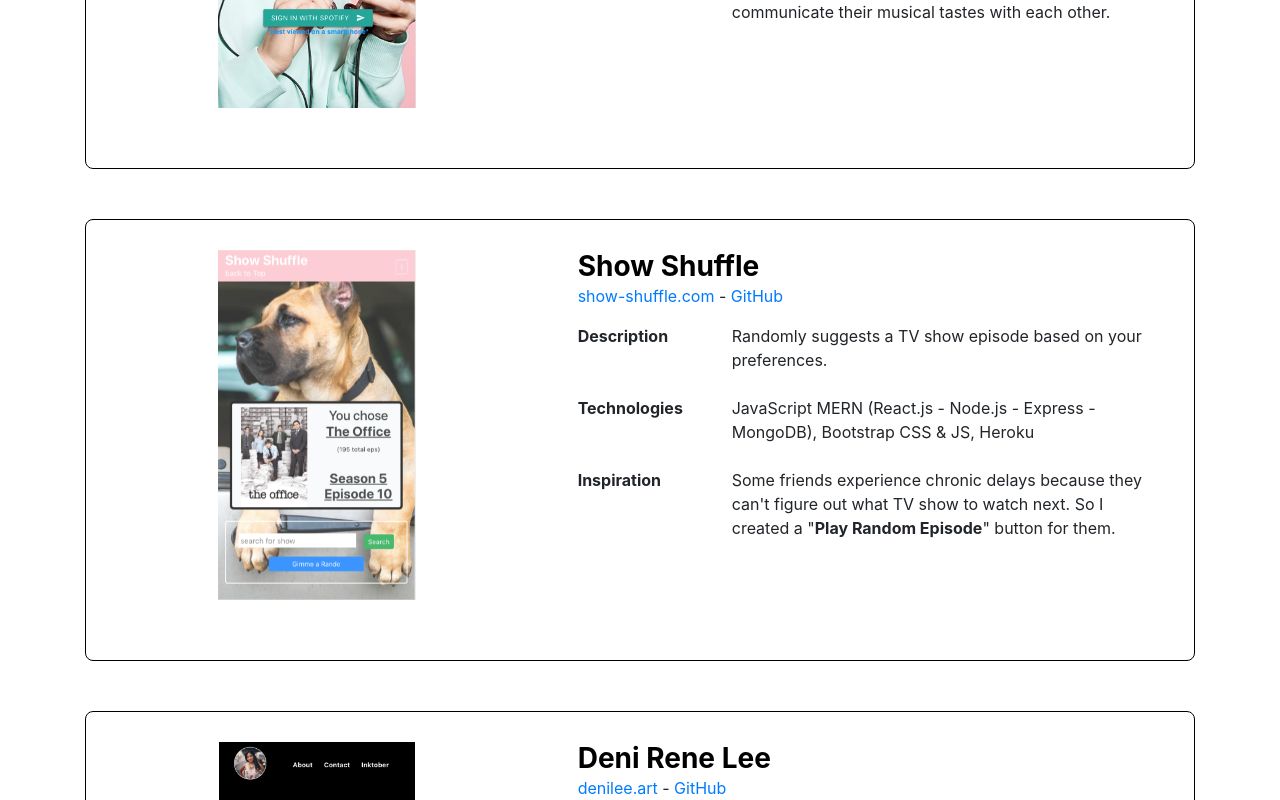
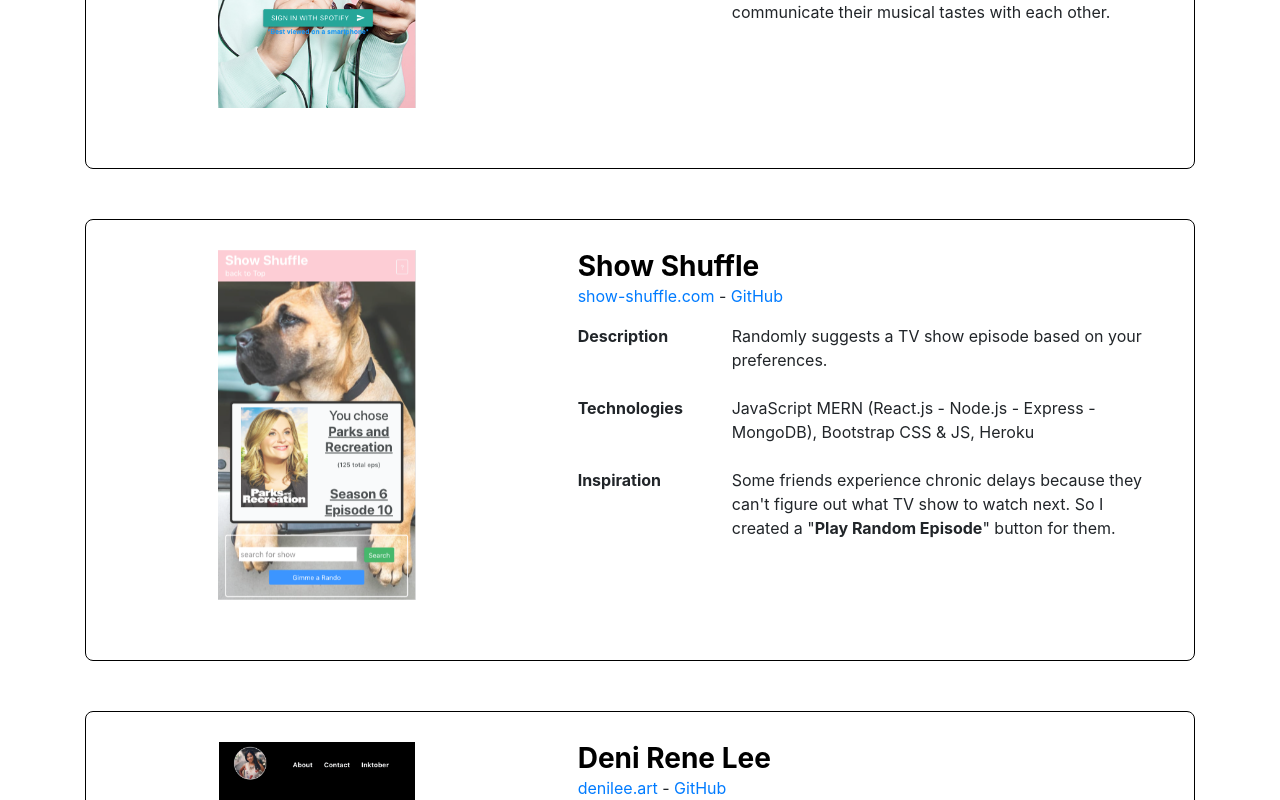
Before and after one commit to johnahnz0rs/z0rs-org, a React (Create React App) app: page / in a window 1280 px wide. Shown: the part 506-1306 px from the top of the page. Built offline with nearby package versions, Linux system fonts and the light colour scheme.

Commit message:
updated portfolio screenshot: show-shuffle

```diff
--- a/src/components/Portfolio.js
+++ b/src/components/Portfolio.js
@@ -6,6 +6,7 @@
 import WhatMusicTall from '../assets/whatMusicTall.png';
 import DevJobs from '../assets/devjobs.png';
 import ShowShuffle from '../assets/showshuffle.png';
+import ShowShuffleLeslie from '../assets/show-shuffle-leslie.png';
 import RBP from '../assets/rbp.png';
 import Deni from '../assets/denileeart.png';
 
@@ -114,7 +115,7 @@
                         <div className="col-12 col-md-5 text-center">
                             {/* picture */}
                             <a href="https://show-shuffle.herokuapp.com" target="_blank" rel="noopener noreferrer">
-                                <img className="" style={portfolioScreenshotTall} src={ShowShuffle} alt="screenshot"/>
+                                <img className="" style={portfolioScreenshotTall} src={ShowShuffleLeslie} alt="screenshot"/>
                             </a>
                         </div>
 
```
Also changed, not shown: src/assets/show-shuffle-leslie.png (added), 13 other files (tests, documents, lock files or other folders).
